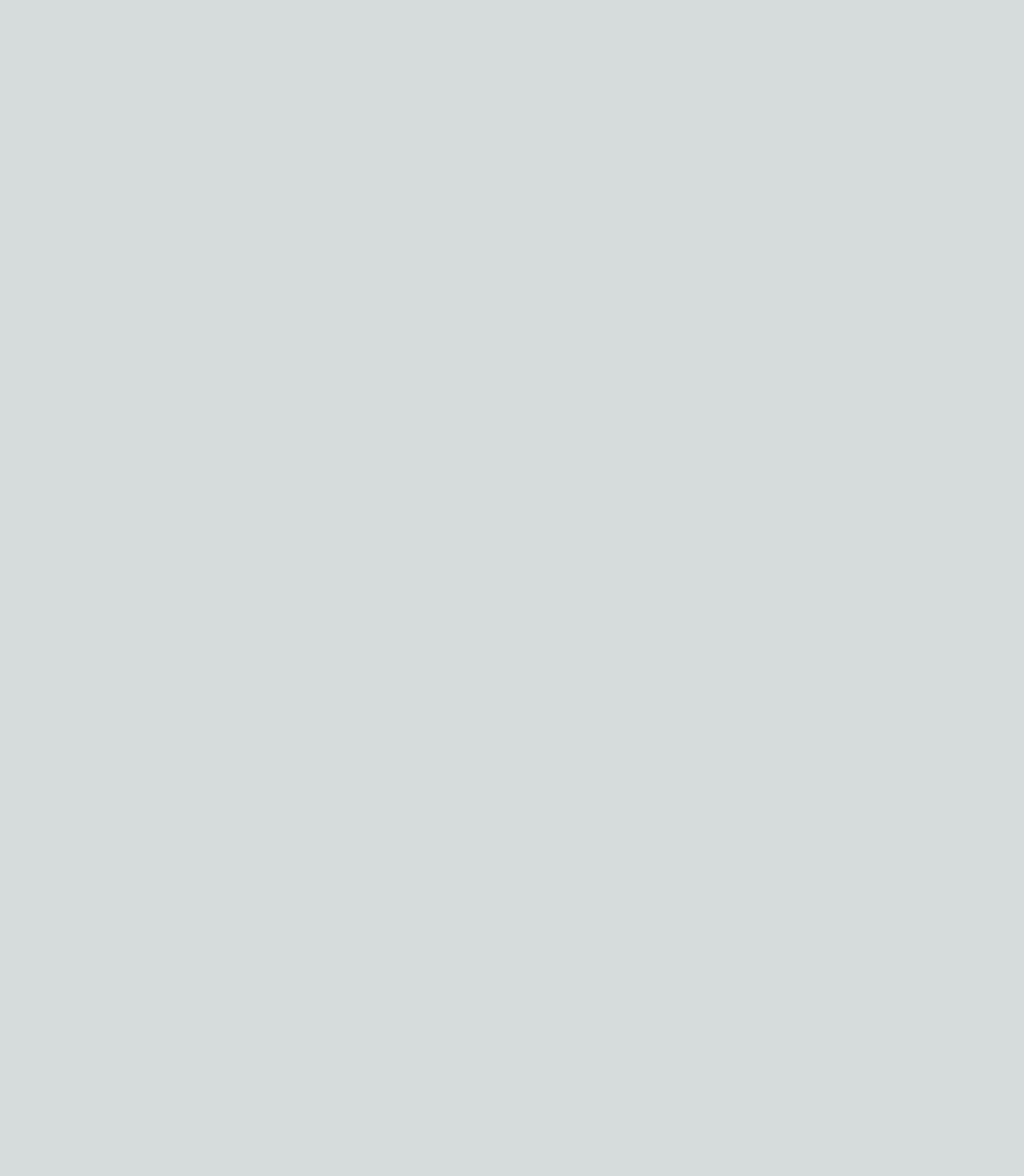
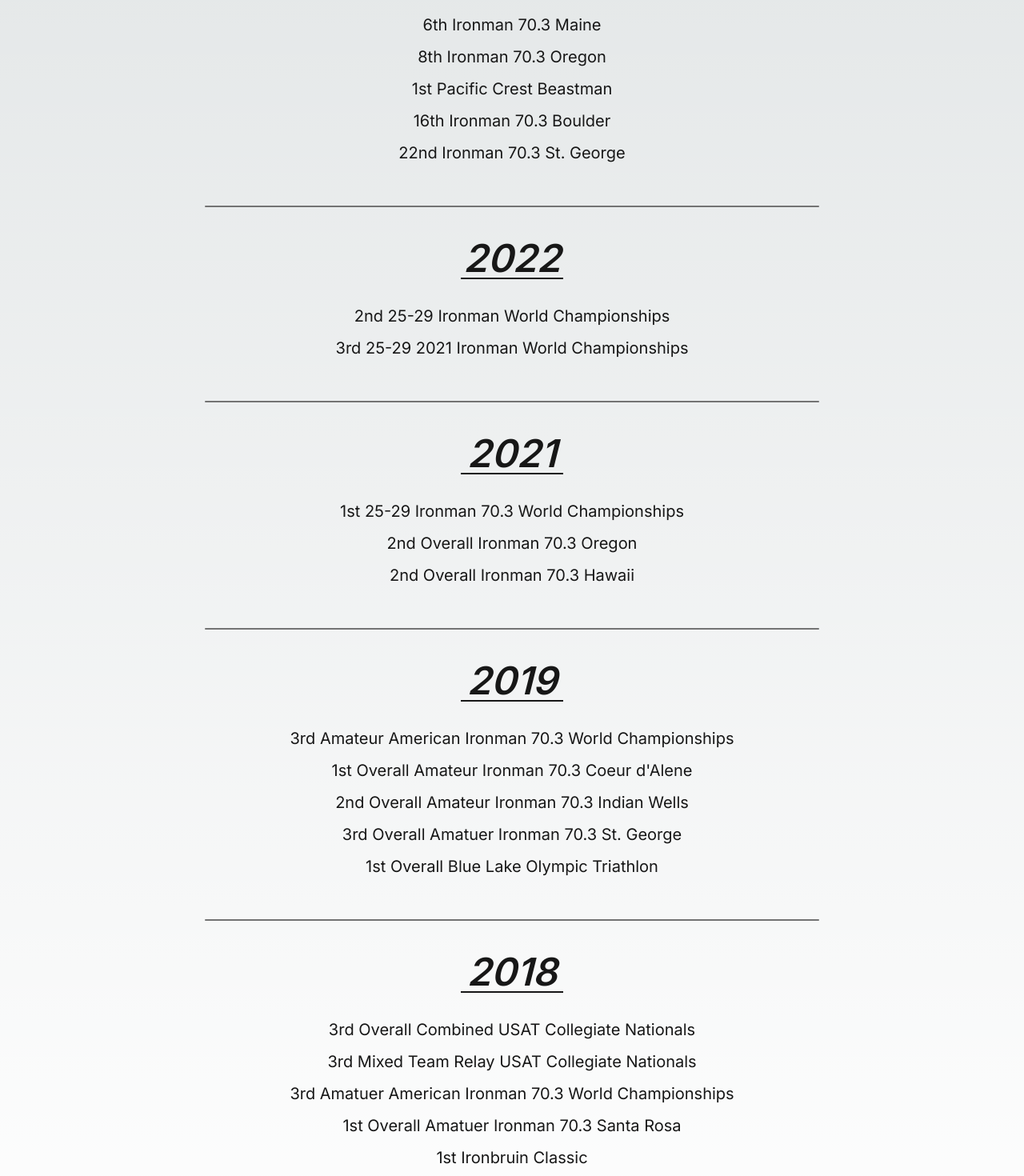
Before and after one commit to devinvolk/coaching_website, a Next.js app: page /results in a window 1280 px wide. Shown: the part 1000-2470 px from the top of the page at 80% size. Before the commit the page ends 953 px from the top, so only its background shows below. Built offline with nearby package versions, Linux system fonts and the light colour scheme.

Commit message:
Results page complete

```diff
--- a/app/page.js
+++ b/app/page.js
@@ -26,7 +26,7 @@
             />
           </div>
           <div className="lg:col-start-4 lg:col-end-7">
-            <h2 className="text-3xl italic semi-bold text-center mb-4">
+            <h2 className="text-3xl italic font-semibold text-center mb-4">
               About Devin
             </h2>
             <p className="text-center text-[#626262]">
--- a/app/results/page.js
+++ b/app/results/page.js
@@ -3,12 +3,62 @@
 import results from '../../public/results.JPG'
 
 const page = () => {
+
+  const resultsList = {
+      '2023' : [
+        '6th Ironman 70.3 Maine',
+        '8th Ironman 70.3 Oregon',
+        '1st Pacific Crest Beastman',
+        '16th Ironman 70.3 Boulder',
+        '22nd Ironman 70.3 St. George'
+      ],
+      '2022' : [
+        '2nd 25-29 Ironman World Championships',
+        '3rd 25-29 2021 Ironman World Championships',
+      ],
+      '2021' : [
+        '1st 25-29 Ironman 70.3 World Championships',
+        '2nd Overall Ironman 70.3 Oregon',
+        '2nd Overall Ironman 70.3 Hawaii',
+      ],
+      '2019' : [
+        '3rd Amateur American Ironman 70.3 World Championships',
+        "1st Overall Amateur Ironman 70.3 Coeur d'Alene",
+        '2nd Overall Amateur Ironman 70.3 Indian Wells',
+        '3rd Overall Amatuer Ironman 70.3 St. George',
+        '1st Overall Blue Lake Olympic Triathlon',
+      ],
+      '2018' : [
+        '3rd Overall Combined USAT Collegiate Nationals',
+        '3rd Mixed Team Relay USAT Collegiate Nationals',
+        '3rd Amatuer American Ironman 70.3 World Championships',
+        '1st Overall Amatuer Ironman 70.3 Santa Rosa',
+        '1st Ironbruin Classic',
+        '1st Berkley Bearathlon',
+        '2nd Tritonman Classic',
+      ],
+    }
+
   return (
-    <Image
-      src={results}
-      alt='Devin holding his Kona 2nd place bowl at the awards'
-      priority
-    />
+    <div>
+      <Image
+        src={results}
+        alt='Devin holding his Kona 2nd place bowl at the awards'
+        priority
+      />
+      <div className='mx-auto w-3/5'>
+        {Object.keys(resultsList).reverse().map((year) => (
+          <div key={year} className='flex flex-col'>
+            <hr className="my-10 border-t-2 border-neutral-500 rounded-full" />
+            <h2 className="text-5xl italic font-semibold text-center text-neutral-900">{year}</h2>
+            <hr className='w-32 mx-auto border-t-2 border-neutral-900 mb-8' />
+            {resultsList[year].map((race, index) => (
+              <h4 className='text-xl text-center text-neutral-900 mb-3' key={index}>{race}</h4>
+            ))}
+          </div>
+        ))}
+      </div>
+    </div>
   )
 }
 
```
